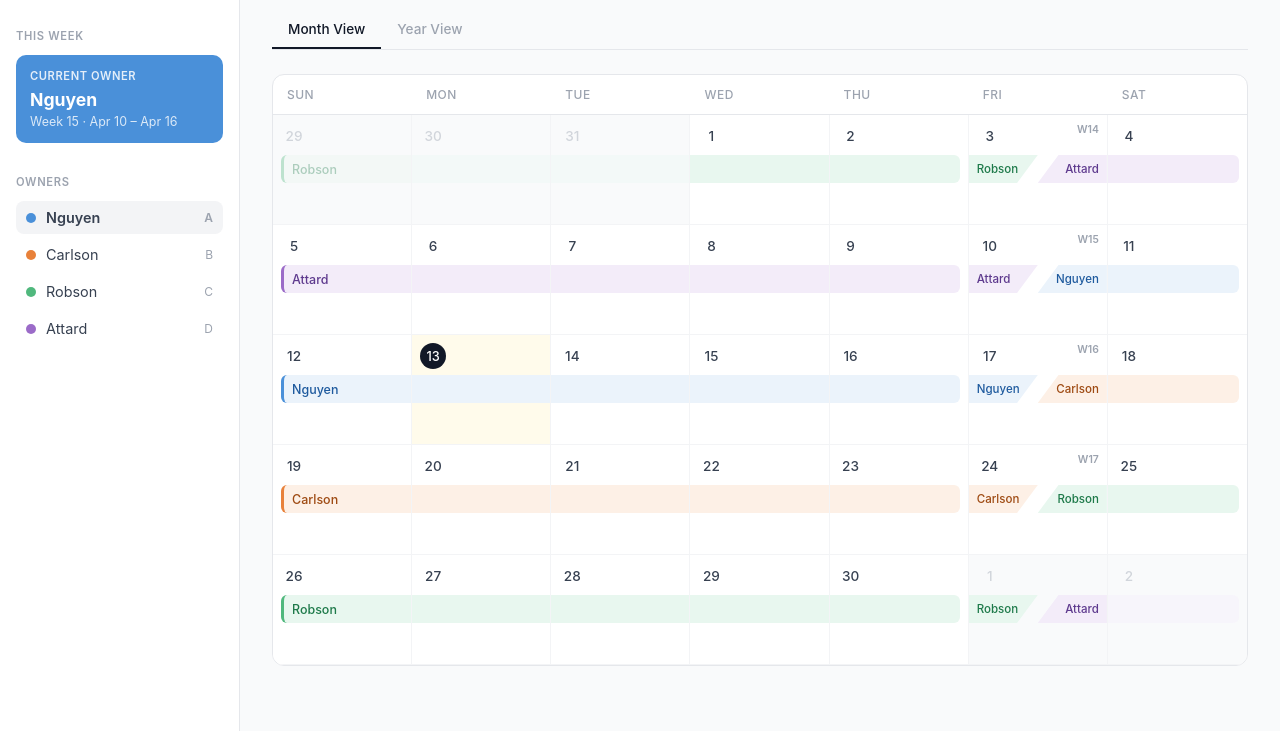
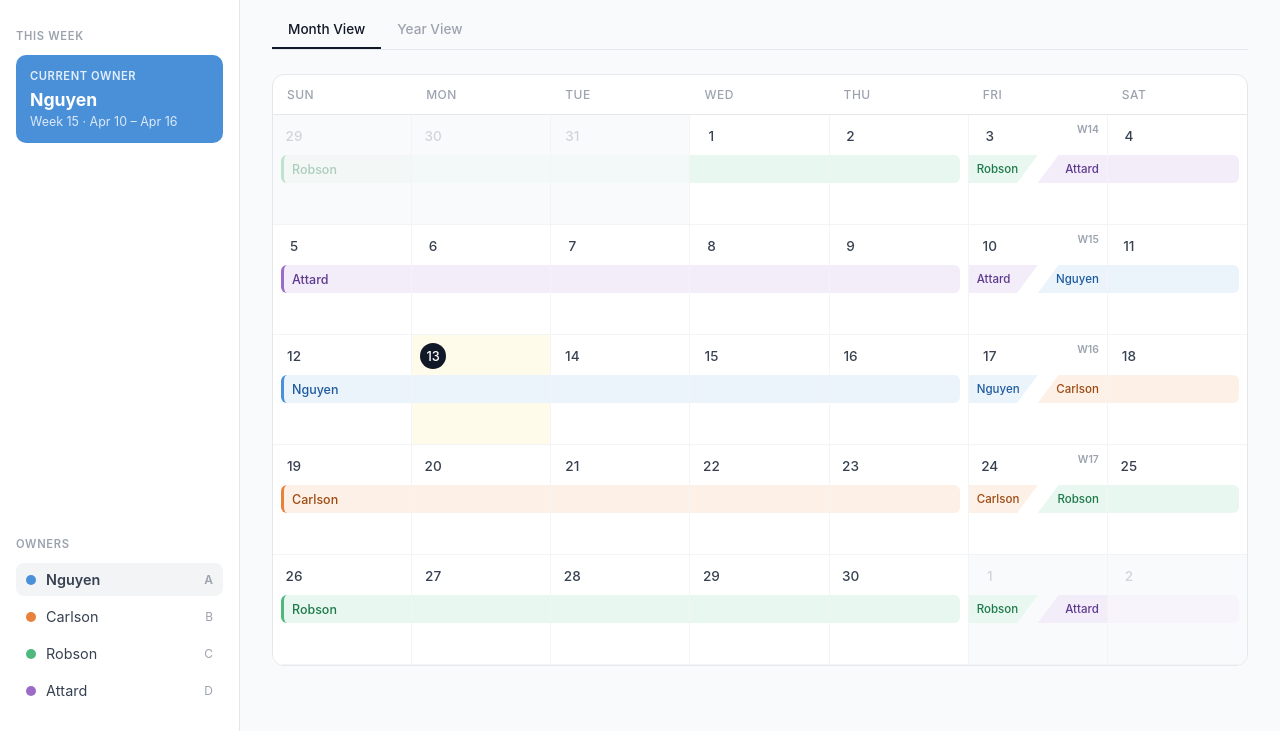
Before and after one commit to bcarlso/millcreek203, a plain HTML site: page index.html in a window 1280 px wide. Shown: the part 69-800 px from the top of the page. Drawn offline with Linux system fonts and the light colour scheme.

Commit message:
Move Owners section to bottom of sidebar

```diff
--- a/index.html
+++ b/index.html
@@ -457,7 +457,7 @@
     <div class="current-week-card" id="currentWeekCard"></div>
   </div>
 
-  <div>
+  <div style="margin-top:auto;">
     <div class="sidebar-section-title">Owners</div>
     <ul class="owner-list" id="ownerList"></ul>
   </div>
```
